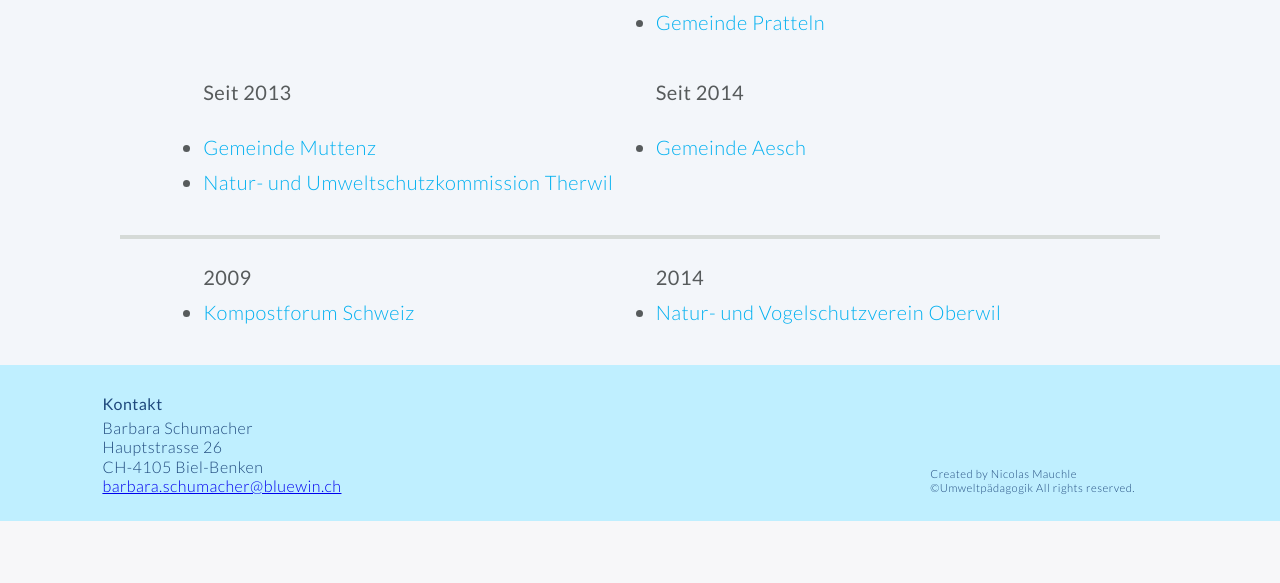
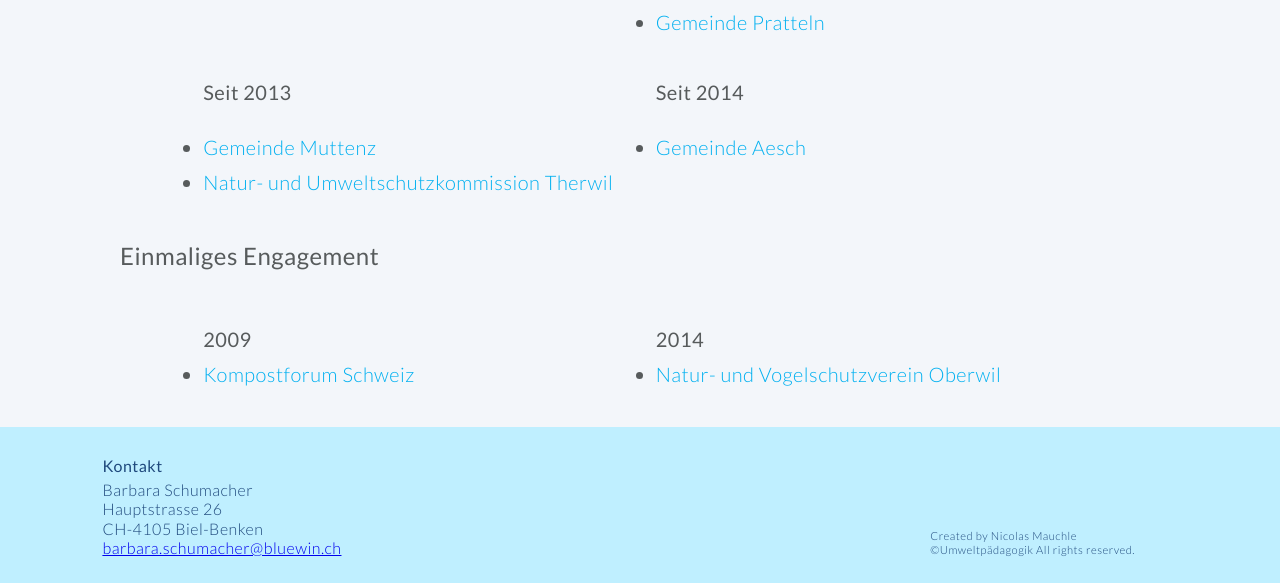
Before and after one commit to bhzunami/umweltpaedagogik, a Rails app: page /kunden in a window 1280 px wide. Shown: the part 1035-1618 px from the top of the page. Before the commit the page ends 1556 px from the top, so only its background shows below. Run offline with Rails 7, Linux system fonts and the light colour scheme; style sheets or scripts are compiled from the project's sources; some libraries are stand-ins or nearby versions.

Commit message:
Better layout for customers

```diff
--- a/app/views/static_pages/kunden.html.haml
+++ b/app/views/static_pages/kunden.html.haml
@@ -64,7 +64,7 @@
           %li
             %a{:href => "www.aesch.bl.ch/"}Gemeinde Aesch
 
-  .hr
+  %h3 Einmaliges Engagement
   .row
     .row-content.buffer
       .column.six
```
